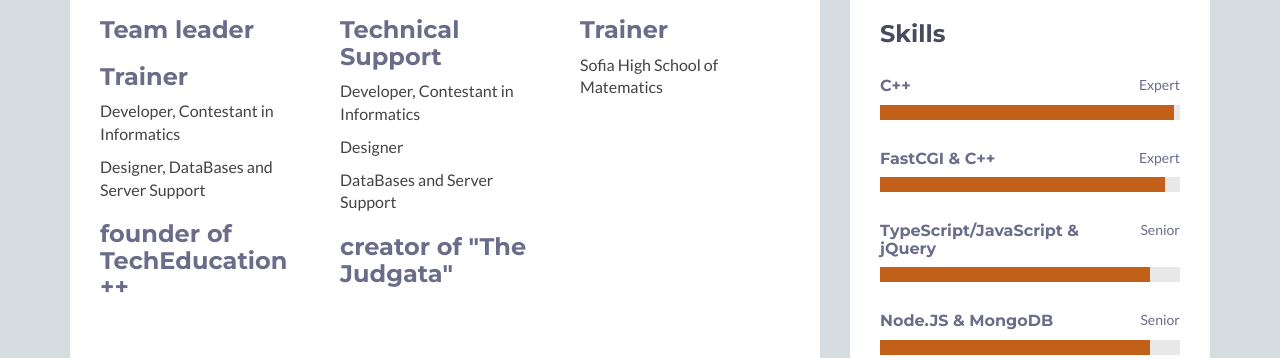
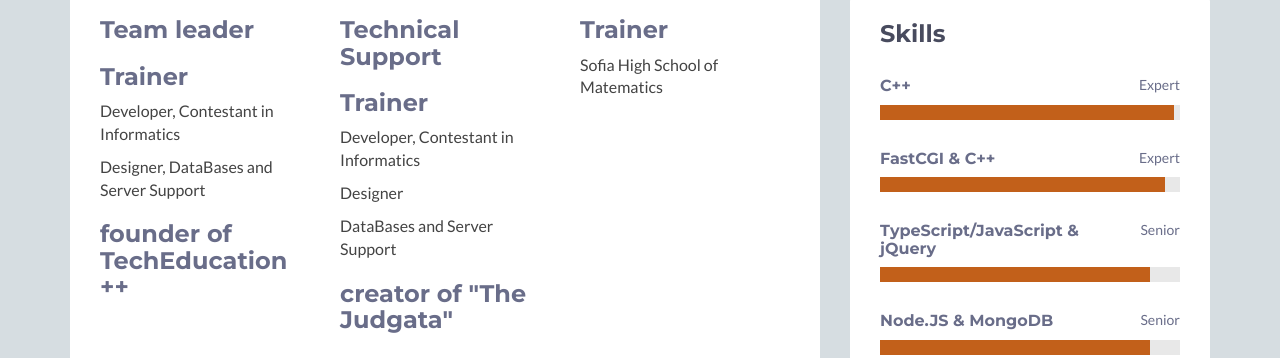
Before and after one commit to TechEducationPlusPlus/TechEducationPlusPlus.github.io, a plain HTML site: page index.html in a window 1280 px wide. Shown: the part 666-1024 px from the top of the page. Drawn offline with nearby package versions, Linux system fonts and the light colour scheme; some icons are missing.

Commit message:
first commit

```diff
--- a/index.html
+++ b/index.html
@@ -96,6 +96,7 @@
 										<h2>Dimo Chanev</h2>
 									</a>
 									<h3>Technical Support</h3>
+									<h3>Trainer</h3>
 									<p>Developer, Contestant in Informatics</p>
 									<p>Designer</p>
 									<p>DataBases and Server Support</p>
```
